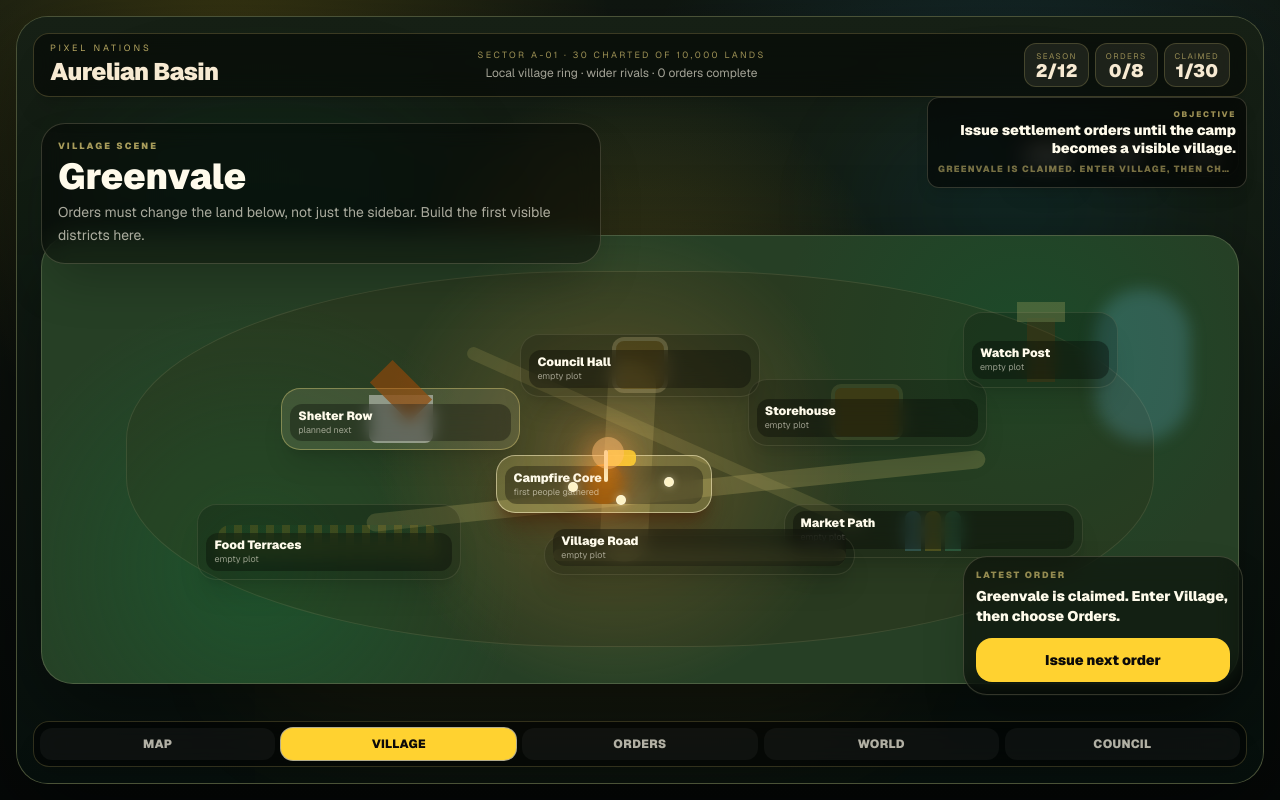
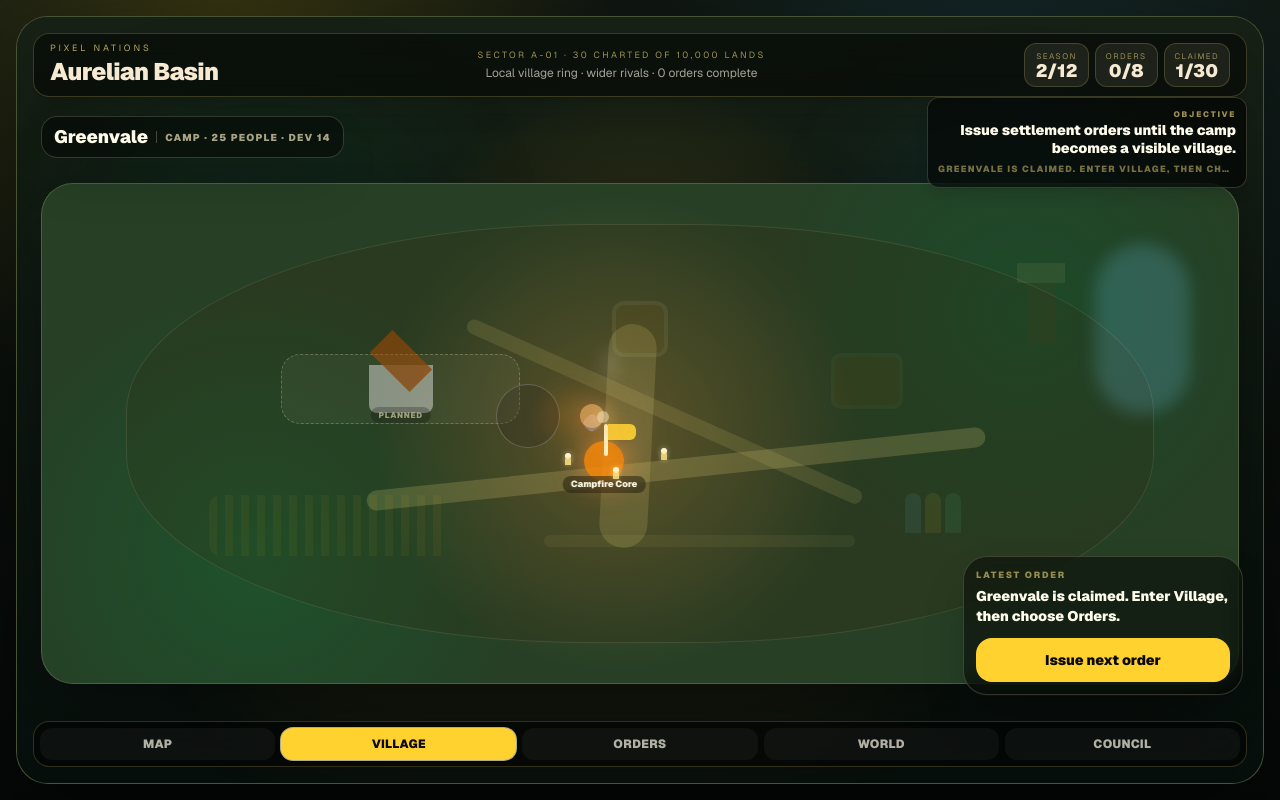
Before and after one commit to tomat60/pixel-nations, a Next.js app: page /play in a window 1280 px wide. Both pictures are taken after a click on the button "Claim this land". Built offline with nearby package versions, Linux system fonts and the light colour scheme.

Commit message:
feat(play): scoped implementation for #200

```diff
--- a/app/play/components/VillageScene.tsx
+++ b/app/play/components/VillageScene.tsx
@@ -51,20 +51,15 @@ export function VillageScene({ state, dispatch }: { state: PlayState; dispatch:
         <div className="absolute bottom-[7%] left-[18%] h-[26%] w-[52%] rounded-full bg-amber-500/10 blur-3xl" />
       </div>
 
-      <div className="absolute left-4 right-4 top-[5.7rem] z-10 flex items-start justify-between gap-3 md:left-6 md:right-6 md:top-[6.6rem]">
-        <div className="max-w-[560px] rounded-3xl border border-amber-100/18 bg-black/42 p-3 shadow-2xl backdrop-blur-md md:p-4">
-          <p className="text-[9px] font-black uppercase tracking-[0.24em] text-amber-200/65">Village scene</p>
-          <h2 className="mt-1 text-2xl font-black text-amber-50 md:text-4xl">{owned?.name ?? "No homeland"}</h2>
-          <p className="mt-1 text-xs leading-relaxed text-amber-50/65 md:text-sm">Orders must change the land below, not just the sidebar. Build the first visible districts here.</p>
-        </div>
-        <div className="hidden grid-cols-3 gap-2 text-center md:grid">
-          <Metric label="Phase" value={phase} />
-          <Metric label="People" value={population} />
-          <Metric label="Dev" value={score} />
+      <div className="absolute left-4 right-4 top-[5.7rem] z-10 md:left-6 md:right-6 md:top-[6.2rem]">
+        <div className="inline-flex max-w-full items-center gap-2 rounded-2xl border border-amber-100/18 bg-black/44 px-3 py-1.5 shadow-2xl backdrop-blur-md">
+          <h2 className="truncate text-base font-black text-amber-50 md:text-lg">{owned?.name ?? "No homeland"}</h2>
+          <span className="hidden h-3 w-px bg-amber-100/25 md:block" aria-hidden="true" />
+          <p className="hidden truncate text-[10px] font-black uppercase tracking-[0.12em] text-amber-100/65 md:block">{phase} · {population} people · dev {score}</p>
         </div>
       </div>
 
-      <div className="absolute bottom-[8.8rem] left-3 right-3 top-[12.2rem] z-0 md:bottom-[9.3rem] md:left-6 md:right-6 md:top-[13.6rem] lg:bottom-[6.2rem]">
+      <div className="absolute bottom-[8.8rem] left-3 right-3 top-[9.4rem] z-0 md:bottom-[9.3rem] md:left-6 md:right-6 md:top-[10.4rem] lg:bottom-[6.2rem]">
         <div className="relative h-full w-full overflow-hidden rounded-[2rem] border border-amber-100/18 bg-[#263f25] shadow-[0_30px_90px_rgba(0,0,0,.45)]">
           <VillageGround />
           <VillageRoads state={state} />
@@ -92,14 +87,25 @@ function VillagePlotNode({ plot, state }: { plot: VillagePlot; state: PlayState
   const built = plot.marker ? state.settlementMarkers.includes(plot.marker) : plot.id === "fields" ? state.completedOrders.includes("gather-food") : state.completedOrders.includes("open-market");
   const building = !built && plot.marker ? plannedSoon(plot.marker, state) : false;
   const qaState: PlotState = built ? "built" : building ? "building" : "empty";
+  const containerClass =
+    qaState === "built"
+      ? "absolute rounded-[1.2rem] transition-all duration-300"
+      : qaState === "building"
+        ? "absolute rounded-[1.2rem] border border-dashed border-amber-100/25 bg-amber-100/5 transition-all duration-300"
+        : "absolute rounded-[1.2rem] transition-all duration-300 opacity-40";
   return (
-    <div data-qa="village-plot" data-qa-id={plot.id} data-qa-state={qaState} className={`absolute rounded-[1.2rem] border p-2 shadow-xl transition-all duration-300 ${qaState === "built" ? "border-amber-100/55 bg-amber-200/22 shadow-amber-950/40" : qaState === "building" ? "border-amber-200/35 bg-amber-100/12" : "border-amber-100/10 bg-black/18"}`} style={{ left: `${plot.x}%`, top: `${plot.y}%`, width: `${plot.w}%`, height: `${plot.h}%` }}>
+    <div data-qa="village-plot" data-qa-id={plot.id} data-qa-state={qaState} className={containerClass} style={{ left: `${plot.x}%`, top: `${plot.y}%`, width: `${plot.w}%`, height: `${plot.h}%` }}>
       <div className="relative h-full w-full">
         {renderVillageIcon(plot.id, qaState)}
-        <div className="absolute inset-x-0 bottom-0 rounded-xl bg-black/32 px-2 py-1 backdrop-blur-sm">
-          <p className="truncate text-[10px] font-black text-amber-50 md:text-xs">{plot.label}</p>
-          <p className="hidden truncate text-[9px] text-amber-50/55 md:block">{qaState === "built" ? plot.hint : qaState === "building" ? "planned next" : "empty plot"}</p>
-        </div>
+        {qaState === "built" ? (
+          <div className="absolute bottom-0 left-1/2 -translate-x-1/2 rounded-lg bg-black/38 px-2 py-0.5 backdrop-blur-sm">
+            <p className="truncate text-[9px] font-black text-amber-50">{plot.label}</p>
+          </div>
+        ) : qaState === "building" ? (
+          <div className="absolute bottom-0 left-1/2 -translate-x-1/2 rounded-lg bg-black/24 px-2 py-0.5">
+            <p className="truncate text-[8px] font-black uppercase tracking-[0.1em] text-amber-100/55">planned</p>
+          </div>
+        ) : null}
       </div>
     </div>
   );
@@ -115,13 +121,17 @@ function SettlementCredibilityLayer({ state }: { state: PlayState }) {
   const hasWatch = state.settlementMarkers.includes("watch");
   const institutionVisuals = getInstitutionVisuals(state.retentionRecords);
   const peopleCount = Math.min(12, 3 + state.completedOrders.length + Math.max(0, state.settlementMarkers.length - 1));
+  const developmentFactor = Math.min(
+    1,
+    (state.completedOrders.length + state.settlementMarkers.length) / 12,
+  );
 
   return (
     <div data-qa="village-credibility-layer" className="pointer-events-none absolute inset-0 z-[1]">
       <div data-qa="village-ownership-flag" className="absolute left-[47%] top-[48%] h-8 w-1 rounded-full bg-amber-100 shadow-[0_0_18px_rgba(251,191,36,.45)]">
         <div className="absolute left-1 top-0 h-4 w-7 rounded-r-md bg-amber-300/90 shadow-lg" />
       </div>
-      <CampLife peopleCount={peopleCount} />
+      <CampLife peopleCount={peopleCount} developmentFactor={developmentFactor} />
       {hasShelter ? <ShelterCluster /> : null}
       {hasFood ? <FoodFields /> : null}
       {hasTimber ? <TimberAndFences /> : null}
@@ -134,16 +144,36 @@ function SettlementCredibilityLayer({ state }: { state: PlayState }) {
   );
 }
 
-function CampLife({ peopleCount }: { peopleCount: number }) {
+function CampLife({ peopleCount, developmentFactor }: { peopleCount: number; developmentFactor: number }) {
   const people = [
     [44, 55], [48, 58], [52, 54], [41, 61], [57, 59], [36, 52], [62, 64], [31, 45], [68, 51], [46, 42], [53, 69], [73, 33],
   ].slice(0, peopleCount);
+  const glowScale = 1 + developmentFactor * 0.6;
   return (
     <>
-      <div data-qa="village-hearth-smoke" className="absolute left-[44%] top-[43%] h-14 w-14 rounded-full bg-orange-300/16 blur-xl" />
-      <div className="absolute left-[46%] top-[45%] h-8 w-8 rounded-full bg-orange-300/55 shadow-[0_0_30px_rgba(251,146,60,.55)]" />
+      <div
+        data-qa="village-hearth-smoke"
+        className="absolute left-[44%] top-[43%] h-14 w-14 rounded-full bg-orange-300/16 blur-xl"
+        style={{ transform: `scale(${glowScale})` }}
+      />
+      <div className="absolute left-[38%] top-[40%] h-16 w-16 rounded-full border border-stone-300/25 bg-stone-800/25" />
+      <div className="absolute left-[39.5%] top-[41.3%] flex h-[13%] w-[13%] items-center justify-center">
+        <span className="absolute h-3.5 w-3.5 -rotate-12 rounded-sm bg-stone-500/70" />
+        <span className="absolute h-3.5 w-3.5 rotate-45 rounded-sm bg-stone-400/70" />
+        <span className="absolute h-3.5 w-3.5 rotate-[100deg] rounded-sm bg-stone-500/60" />
+      </div>
+      <div
+        className="absolute left-[42%] top-[42%] h-10 w-10 animate-pulse rounded-full bg-orange-400/25 blur-md"
+        style={{ transform: `scale(${glowScale})` }}
+      />
+      <div className="absolute left-[45%] top-[44%] h-6 w-6 rounded-full bg-orange-300/60 shadow-[0_0_24px_rgba(251,146,60,.5)]" />
+      <div className="absolute left-[46.4%] top-[45.4%] h-3 w-3 animate-pulse rounded-full bg-amber-100/90 shadow-[0_0_16px_rgba(254,240,138,.85)]" />
+      <div className="absolute left-[46.8%] top-[33%] h-8 w-4 rounded-full bg-stone-100/12 blur-sm" />
       {people.map(([left, top], index) => (
-        <span key={`${left}-${top}`} data-qa="village-population" data-person-index={index} className="absolute h-2.5 w-2.5 rounded-full border border-amber-50/50 bg-amber-100 shadow-[0_0_8px_rgba(254,243,199,.45)]" style={{ left: `${left}%`, top: `${top}%` }} />
+        <span key={`${left}-${top}`} data-qa="village-population" data-person-index={index} className="absolute h-3 w-2 -translate-x-1/2 -translate-y-1/2" style={{ left: `${left}%`, top: `${top}%` }}>
+          <span className="absolute left-1/2 top-0 h-1.5 w-1.5 -translate-x-1/2 rounded-full border border-amber-50/60 bg-amber-100 shadow-[0_0_6px_rgba(254,243,199,.5)]" />
+          <span className="absolute left-1/2 bottom-0 h-2 w-1.5 -translate-x-1/2 rounded-t-full bg-amber-200/85 shadow-[0_0_5px_rgba(254,243,199,.4)]" />
+        </span>
       ))}
     </>
   );
```
